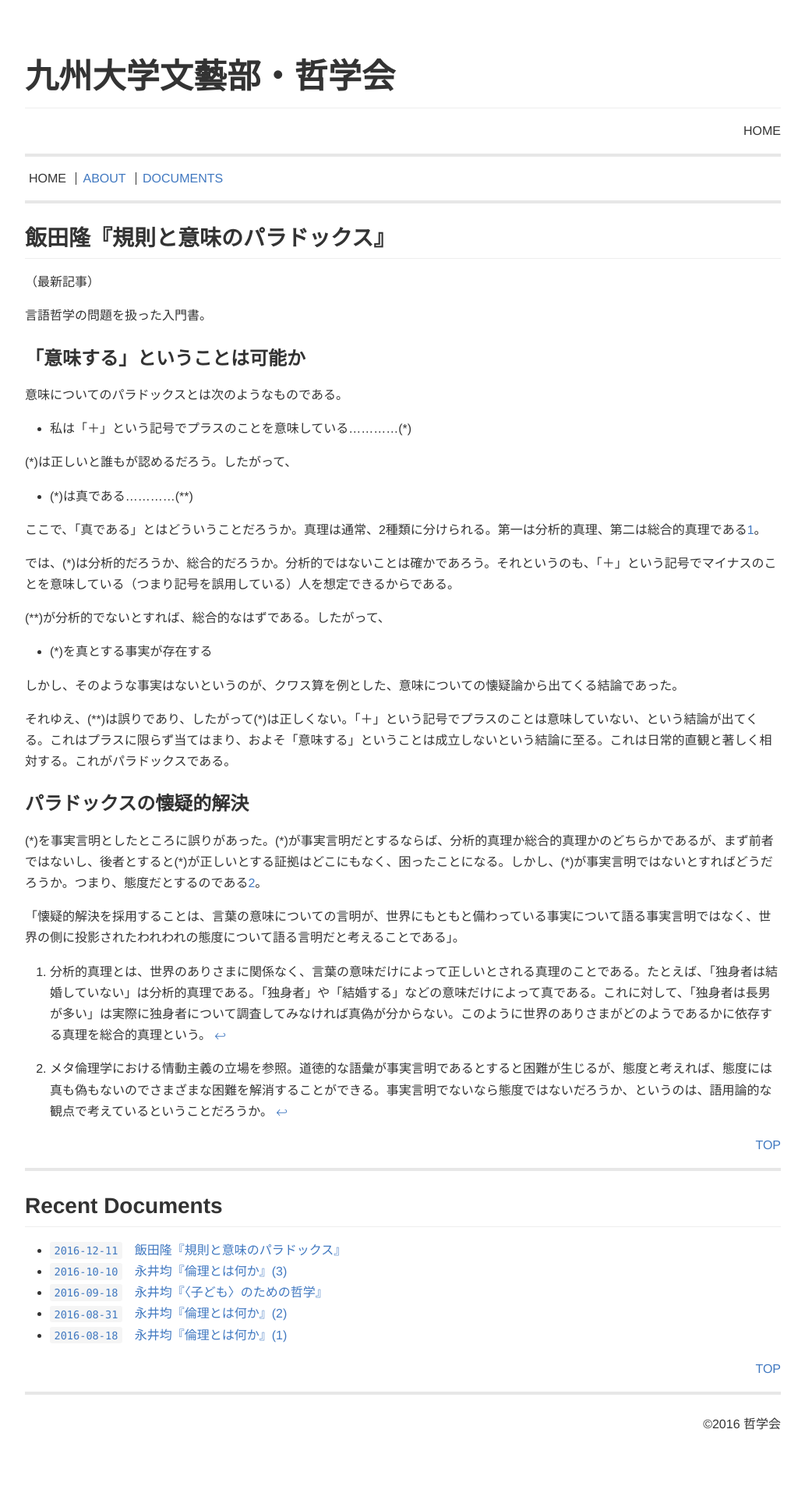
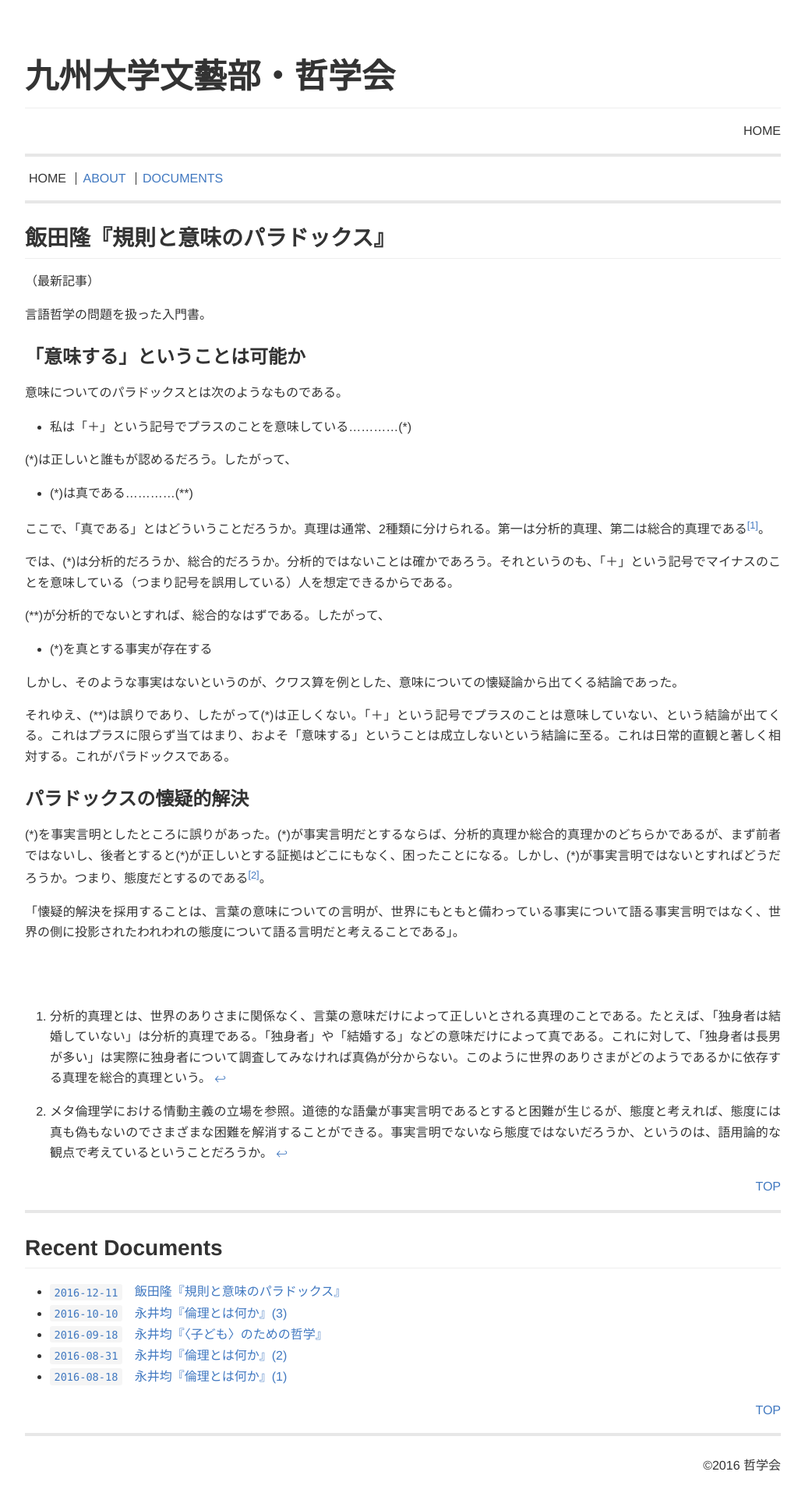
Before and after one commit to qdaibungei/philosophy, a Jekyll site: the page built from docs/index.md, in a window 1280 px wide. Shown: the whole page at 78% size, without its empty margins (123-1156 px from the left). Built offline with Jekyll 4.4.1, drawn with Linux system fonts in a browser that asks for light colours; before the commit the page ends 1880 px from its top, so only the background shows below that.

Commit message:
modified:   assets/css/style.css

```diff
--- a/docs/assets/css/style.css
+++ b/docs/assets/css/style.css
@@ -170,8 +170,25 @@ h6 {
 }
 
 p {
-  margin-top: 0;
-  margin-bottom: 10px;
+  line-height: 1.65;
+  text-align: justify;
+  text-justify: inter-ideograph;
+  margin: 0 0 0.8em;
+}
+
+.footnotes {
+  margin-top: 80px;
+}
+
+.footnote {
+  vertical-align: super;
+  font-size: 0.8em;
+}
+.footnote::before {
+  content: "["
+}
+.footnote::after {
+  content: "]"
 }
 
 blockquote {
```
